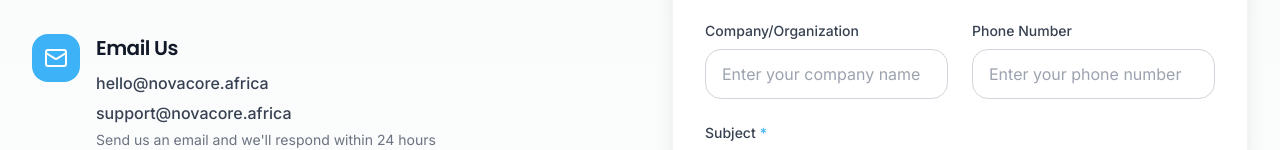
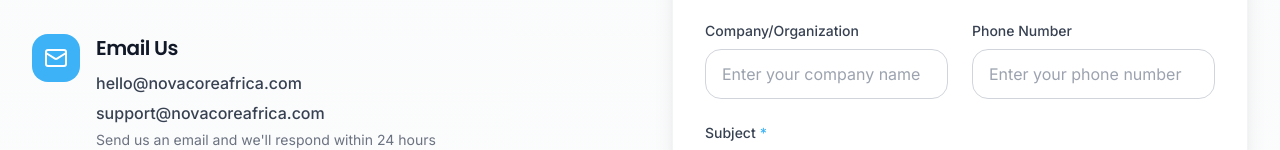
Before and after one commit to temiadebayo/novacore-website, a Next.js app: page /contact in a window 1280 px wide. Shown: the part 566-716 px from the top of the page. Built offline with nearby package versions, Linux system fonts and the light colour scheme.

Commit message:
fix: add click handler to Hero demo button and update email to support@novacoreafrica.com

```diff
--- a/app/contact/page.tsx
+++ b/app/contact/page.tsx
@@ -8,7 +8,7 @@
   {
     icon: Mail,
     title: 'Email Us',
-    details: ['hello@novacore.africa', 'support@novacore.africa'],
+    details: ['hello@novacoreafrica.com', 'support@novacoreafrica.com'],
     description: 'Send us an email and we\'ll respond within 24 hours'
   },
   {
--- a/components/Hero.tsx
+++ b/components/Hero.tsx
@@ -2,9 +2,12 @@
 
 import { ArrowRight, Sparkles, Shield, TrendingUp, Users, CheckCircle } from 'lucide-react'
 import { motion } from 'framer-motion'
+import { useRouter } from 'next/navigation'
 import Image from 'next/image'
 
 export default function Hero() {
+  const router = useRouter()
+
   return (
     <section id="home" className="relative min-h-screen flex items-center overflow-hidden bg-gradient-to-br from-brand-950 via-primary-900 to-brand-900">
       {/* Animated background elements */}
@@ -76,7 +79,10 @@
               transition={{ duration: 0.8, delay: 0.6 }}
               className="flex flex-col sm:flex-row gap-4 mb-12"
             >
-              <button className="group px-8 py-4 bg-primary-500 text-white rounded-lg font-semibold text-lg hover:bg-primary-600 transition-all duration-300 shadow-xl hover:shadow-2xl hover:scale-105 flex items-center justify-center gap-2">
+              <button
+                onClick={() => router.push('/demo')}
+                className="group px-8 py-4 bg-primary-500 text-white rounded-lg font-semibold text-lg hover:bg-primary-600 transition-all duration-300 shadow-xl hover:shadow-2xl hover:scale-105 flex items-center justify-center gap-2"
+              >
                 Request a Demo
                 <ArrowRight className="w-5 h-5 group-hover:translate-x-1 transition-transform" />
               </button>
```
